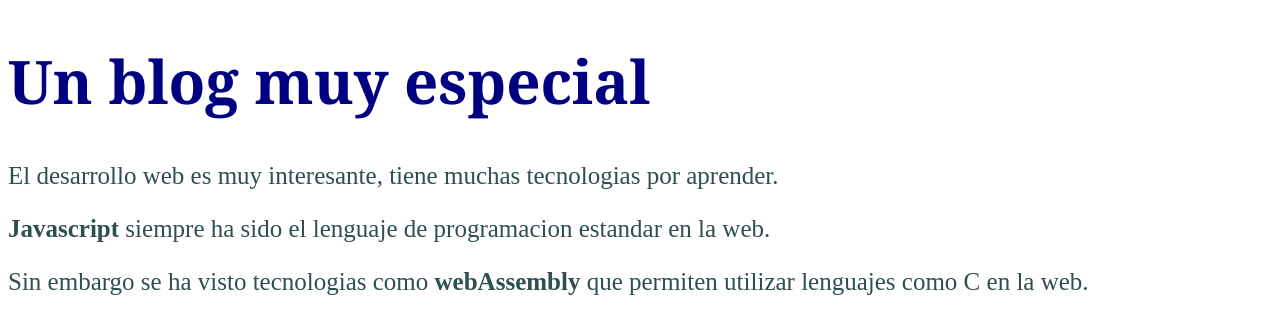
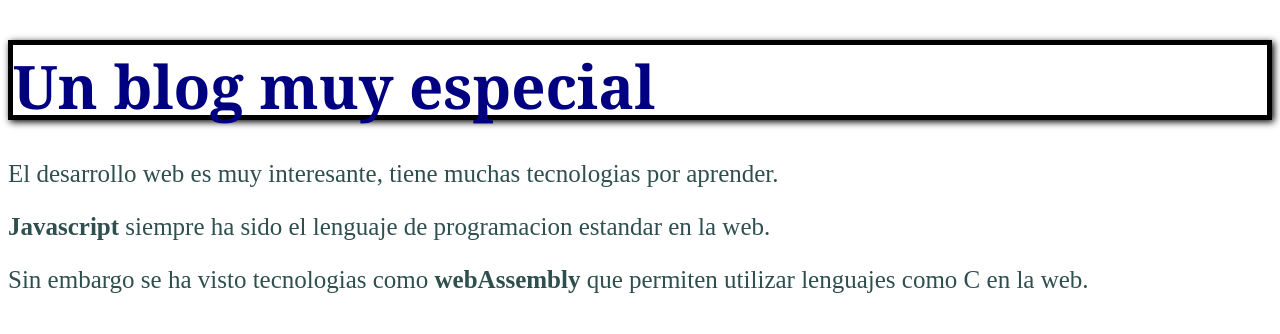
Before and after one commit to Ronnal-Zp/BlogDePrueba, a plain HTML site: page index.html in a window 1280 px wide. Drawn offline with Linux system fonts and the light colour scheme.

Commit message:
Agrego el header

```diff
--- a/css/style.css
+++ b/css/style.css
@@ -2,6 +2,12 @@
     color: navy;
     font-family: Cambria, Cochin, Georgia, Times, 'Times New Roman', serif;
     font-size: 60px;
+}
+
+.header{
+    border: 5px solid black;
+    box-shadow: 2px 2px 7px black;
+    height: 70px;
 }
 
 .parrafo{
--- a/index.html
+++ b/index.html
@@ -8,7 +8,7 @@
     <title>Un blog increible</title>
 </head>
 <body>
-   <h1 id="title">Un blog muy especial</h1>
+   <h1 id="title" class="header">Un blog muy especial</h1>
    <p class="parrafo">El desarrollo web es muy interesante, tiene muchas tecnologias por aprender.</p>
    <p class="parrafo"><span class="bold">Javascript</span>  siempre ha sido el lenguaje de programacion estandar en la web.</p>
    <p class="parrafo">Sin embargo se ha visto tecnologias como  <span class="bold">webAssembly</span> que permiten utilizar lenguajes como C en la web.</p>
```
